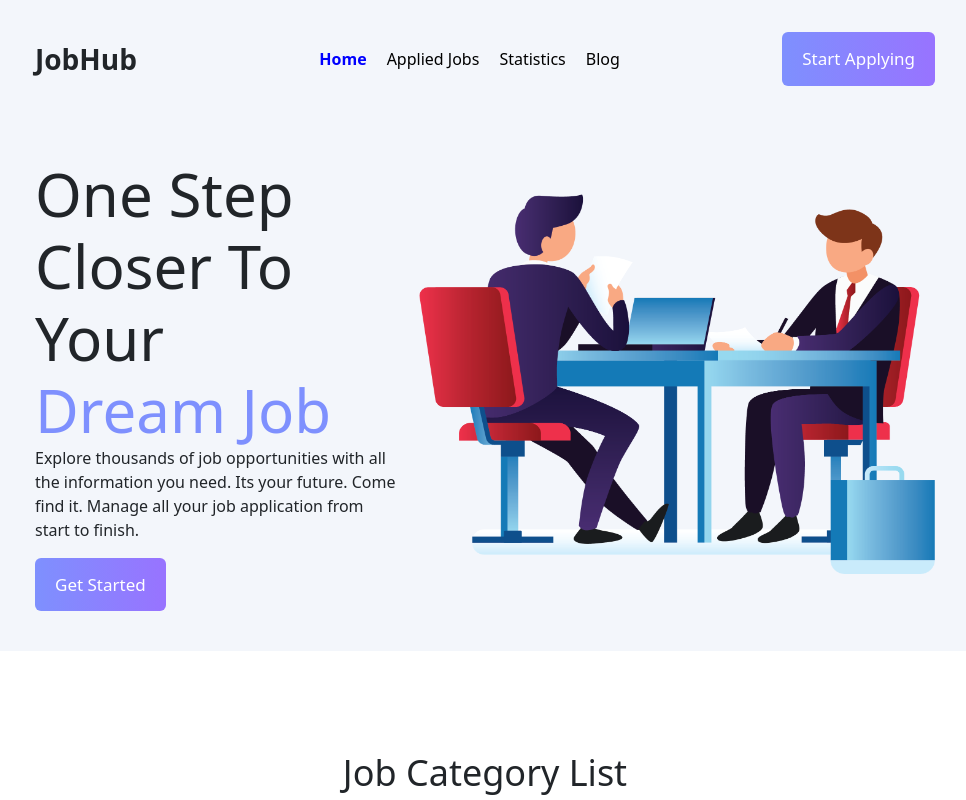
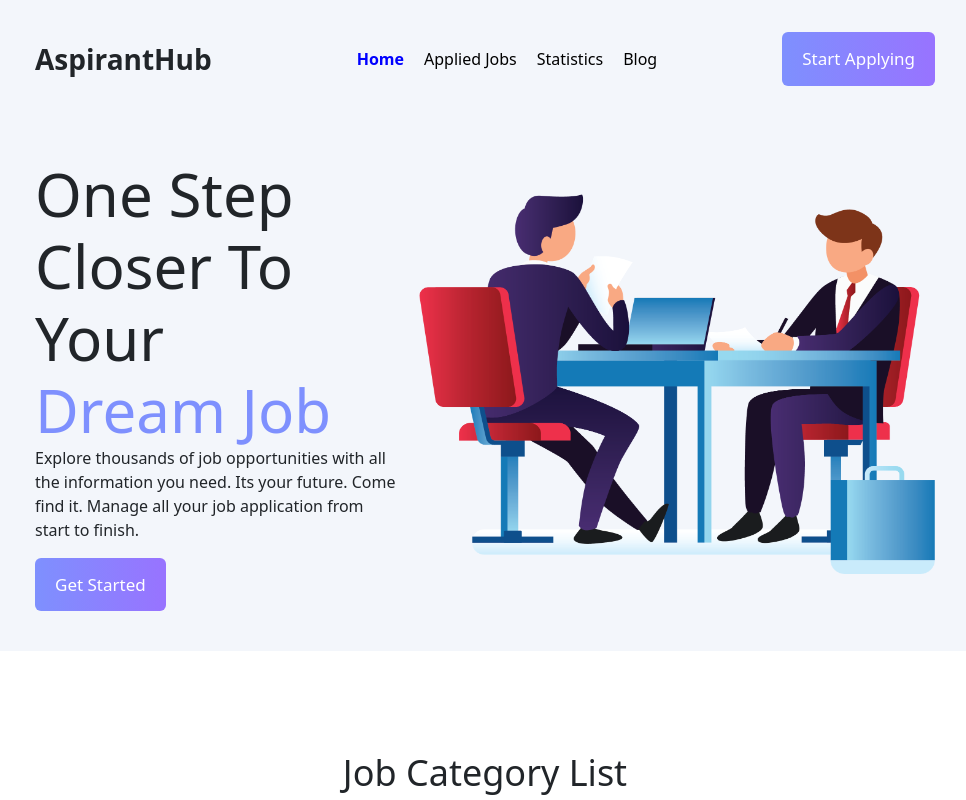
Before and after one commit to osmangony01/career-hub, a React (Vite) app: page / in a window 1280 px wide. Shown: the top 800 px of the page, without its empty margins (155-1121 px from the left). Built offline with nearby package versions, Linux system fonts and the light colour scheme.

Commit message:
add readme file and write content

```diff
--- a/src/components/Navbar/Navbar.jsx
+++ b/src/components/Navbar/Navbar.jsx
@@ -43,7 +43,7 @@ const Navbar = () => {
 
         <div>
             <nav className='nav'>
-                <p className='title'>JobHub</p>
+                <p className='title'>AspirantHub</p>
                 <div>
                     <ActiveLink to="/">Home</ActiveLink>
                     <ActiveLink to="/applied-jobs">Applied Jobs</ActiveLink>
```
Also changed, not shown: 1 other file (tests, documents, lock files or other folders).
